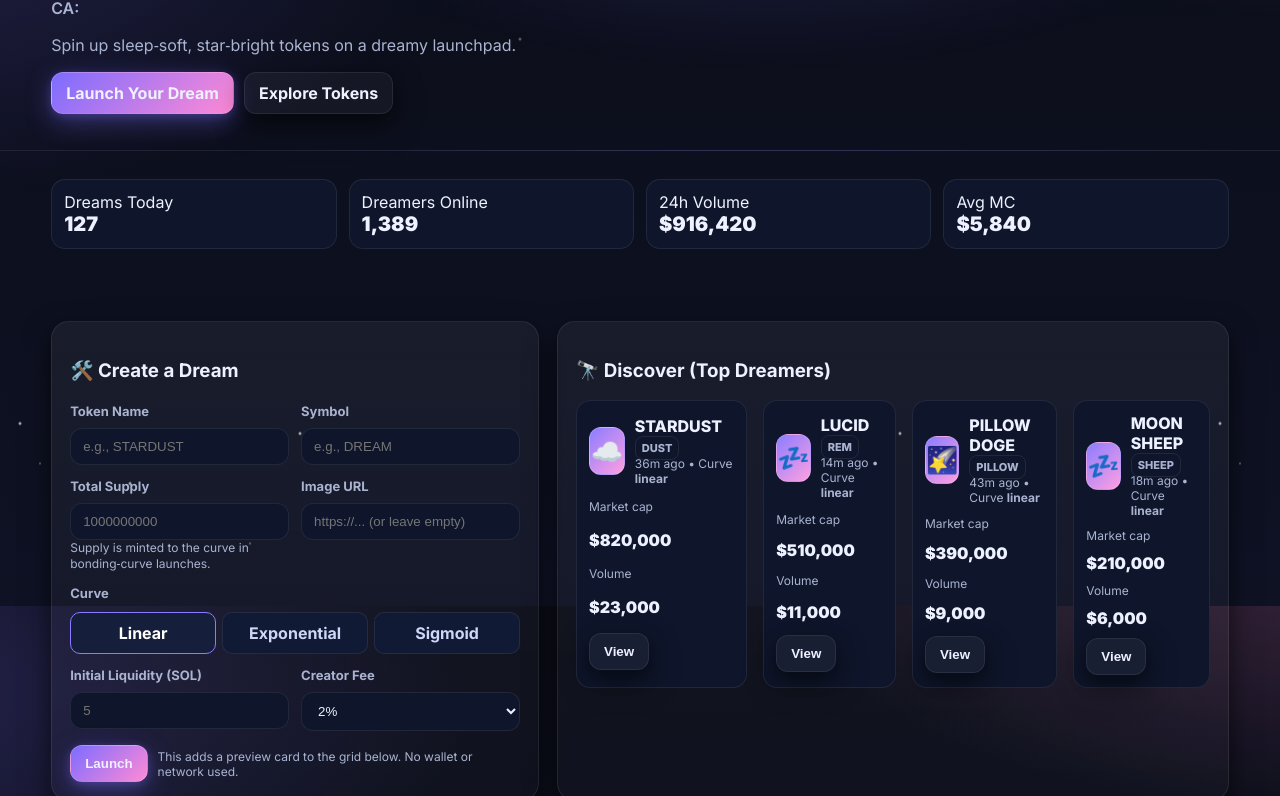
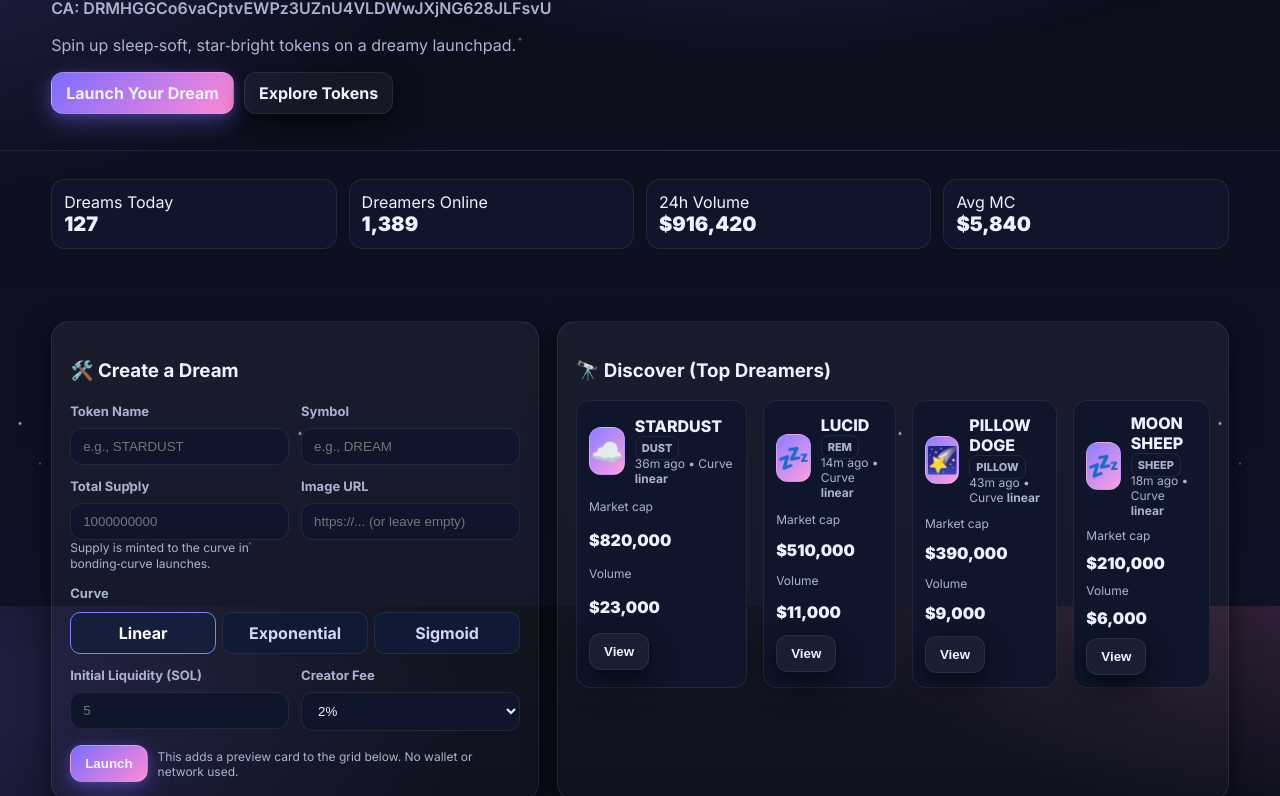
Before and after one commit to uitt0-sudo/dreamfix, a plain HTML site: page index.html in a window 1280 px wide. Shown: the part 194-990 px from the top of the page. Drawn offline with Linux system fonts and the light colour scheme.

Commit message:
Update index.html

```diff
--- a/index.html
+++ b/index.html
@@ -147,7 +147,7 @@
   <header class="hero">
     <div class="container">
       <h1>Where memes are born in dreams</h1>
-    <p style="color:var(--muted); font-weight:600; margin:6px 0;">CA:  </p>
+    <p style="color:var(--muted); font-weight:600; margin:6px 0;">CA: DRMHGGCo6vaCptvEWPz3UZnU4VLDWwJXjNG628JLFsvU  </p>
       <p class="subtitle">Spin up sleep‑soft, star‑bright tokens on a dreamy launchpad.</p>
       <div class="cta">
         <a class="btn primary" href="#create">Launch Your Dream</a>
```
